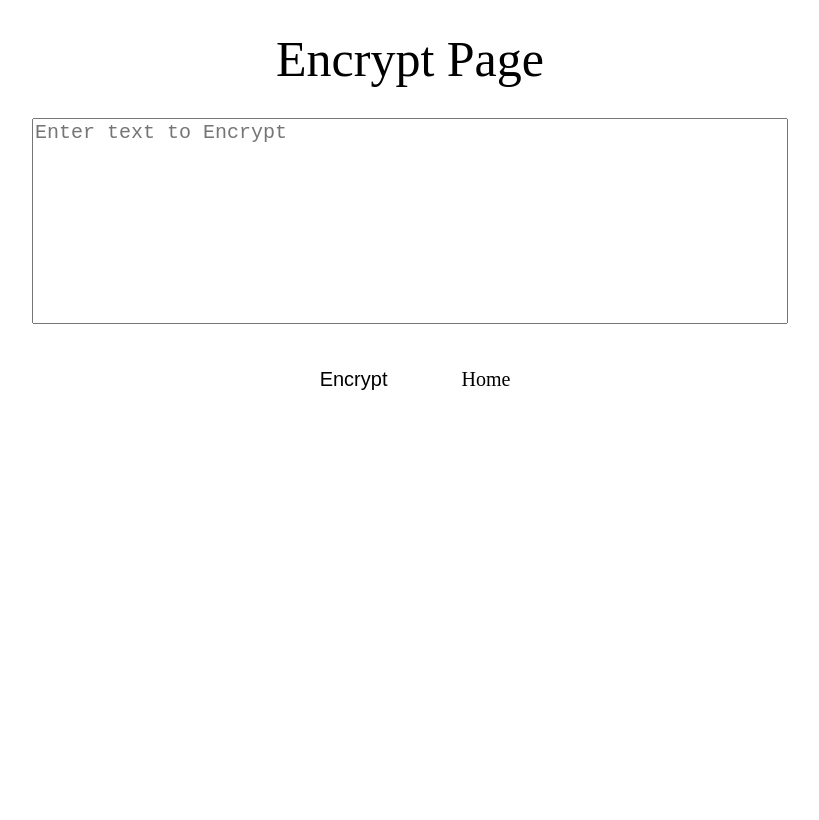
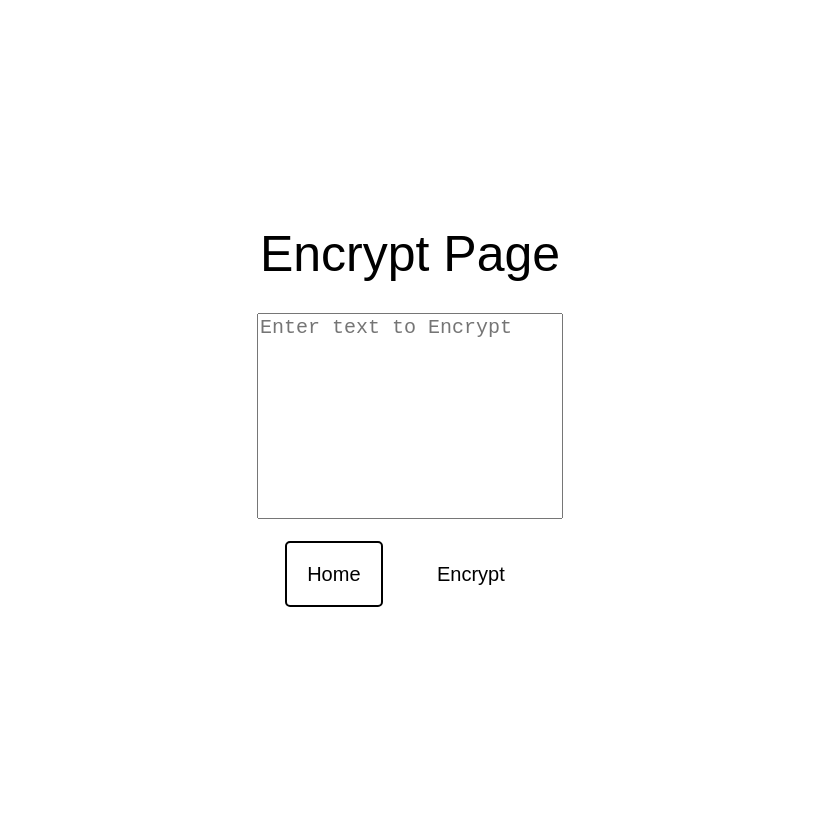
Before and after one commit to Utkarsh3042/EncryptX, a Flask app: page /encrypt in a window 1280 px wide. Shown: the whole page, without its empty margins (230-1049 px from the left). Run offline with Flask 3, Linux system fonts and the light colour scheme.

Commit message:
Update encrypt.html

```diff
--- a/templates/encrypt.html
+++ b/templates/encrypt.html
@@ -8,6 +8,17 @@
         <meta name="viewport" content="width=device-width, initial-scale=1">
     </head>
     <style>
+        body {
+                display: flex;
+                flex-direction: column;
+                align-items: center;
+                justify-content: center;
+                height: 100vh;
+                margin: 0;
+                font-family: Arial, sans-serif;
+                text-align: center;
+                padding: 10px;
+        }
         .title{
             margin : 30px;
             font-size : 50px;
@@ -30,15 +41,24 @@
 
         }
         .home_b{
-            margin :10px;
+            margin: 10px;
             color: #000000;
             text-decoration: none;
             padding: 20px;
             font-size: 20px;
+            border: 2px solid #000;
+            border-radius: 5px;
+            transition: background-color 0.3s, color 0.3s;
         }
         .home_b:hover {
             background-color: #000000;
             color: #fff;
+        }
+        .buttons {
+            display: flex;
+            justify-content: center;
+            align-items: center;
+            flex-wrap: wrap;
         }
     </style>
     <body>
@@ -47,10 +67,10 @@
         Encrypt Page
     </div>
     <form action = "#" method="post">
-        <textarea placeholder="Enter text to Encrypt" name="ent" style="width:750px; height:200px;"></textarea>
+        <textarea placeholder="Enter text to Encrypt" name="ent" style=" width:300px; height:200px;"></textarea>
         <div>
+        <a role="button" class ="home_b" href='/'>Home</a>
         <input type="submit" value="Encrypt"></input>
-        <a role="button" class ="home_b" href='/'>Home</a>
         </div>
     </form>
     </center>
```
Lines whose indentation alone changed are shown as unchanged.
